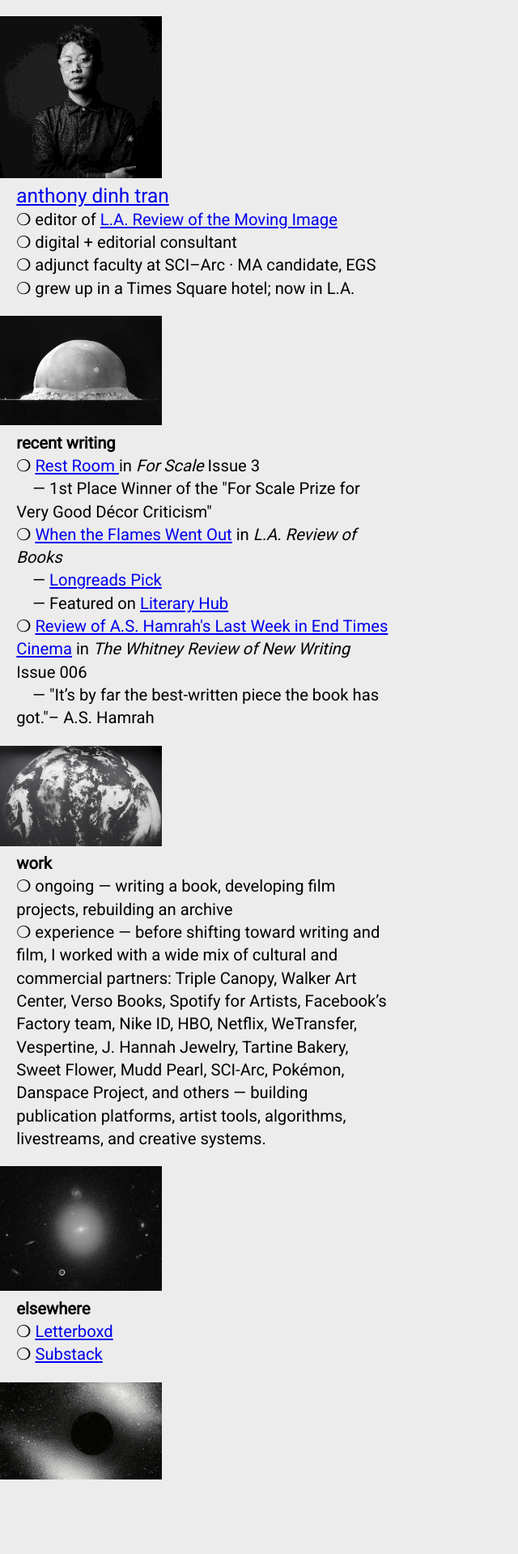
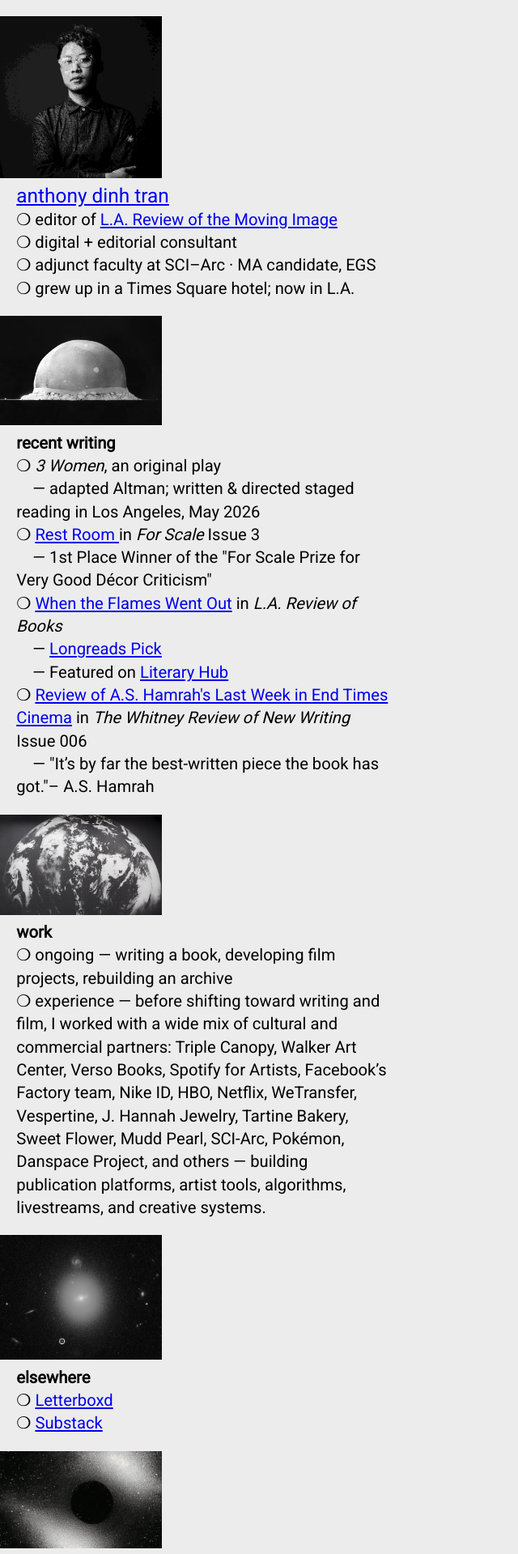
Before and after one commit to atran/atran.github.io, a Jekyll site: the page built from index.md, in a window 1280 px wide. Shown: the whole page at 81% size, without its empty margins (0-640 px from the left). Built offline with Jekyll 4.4.1, drawn with Linux system fonts in a browser that asks for light colours; before the commit the page ends 1834 px from its top, so only the background shows below that.

Commit message:
Update flat.html with recent writing information
Added recent writing section with details about a play.

```diff
--- a/_layouts/flat.html
+++ b/_layouts/flat.html
@@ -42,6 +42,11 @@
 
   <div>
     <strong>recent writing</strong>
+    <br />
+    ❍
+    <em>3 Women</em>, an original play
+    <br />
+    &nbsp;&nbsp;&nbsp;&nbsp;— adapted Altman; written & directed staged reading in Los Angeles, May 2026
     <br / >
     ❍
     <a href="https://www.instagram.com/for____scale/reel/DYCuMjythFm/">
```
